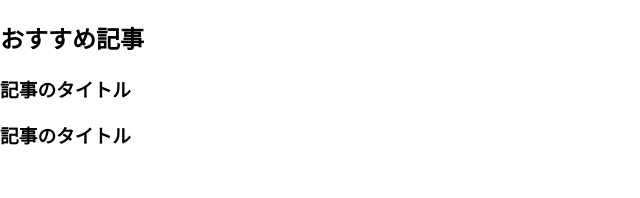
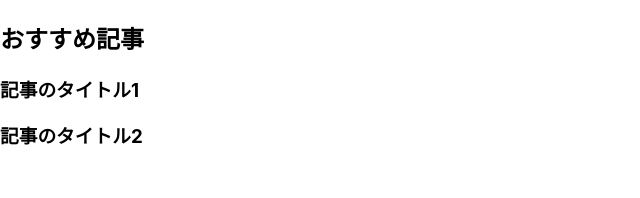
Before and after one commit to nittashiori/next-blog, a Next.js app: page /post in a window 1280 px wide. Shown: the top 198 px of the page, without its empty margins (0-640 px from the left). Built offline with nearby package versions, Linux system fonts and the light colour scheme.

Commit message:
コンポーネントのprops

```diff
--- a/pages/post.js
+++ b/pages/post.js
@@ -1,19 +1,22 @@
-function EachPost() {
+function EachPost({ title, url }) {
   return (
     <article>
-      <a href="post.html">
-        <h3>記事のタイトル</h3>
+      <a href={url}>
+        <h3>{title}</h3>
       </a>
     </article>
   )
 }
 
 export default function Posts() {
+  const props1 = { title: "記事のタイトル1", url: "post1.html" }
+  const props2 = { title: "記事のタイトル2", url: "post2.html" }
+
   return (
     <section>
       <h2>おすすめ記事</h2>
-      <EachPost />
-      <EachPost />
+      <EachPost {...props1} />
+      <EachPost {...props2} />
     </section>
   )
 }
```
Also changed, not shown: pages/index.js (+10 -2 lines).
